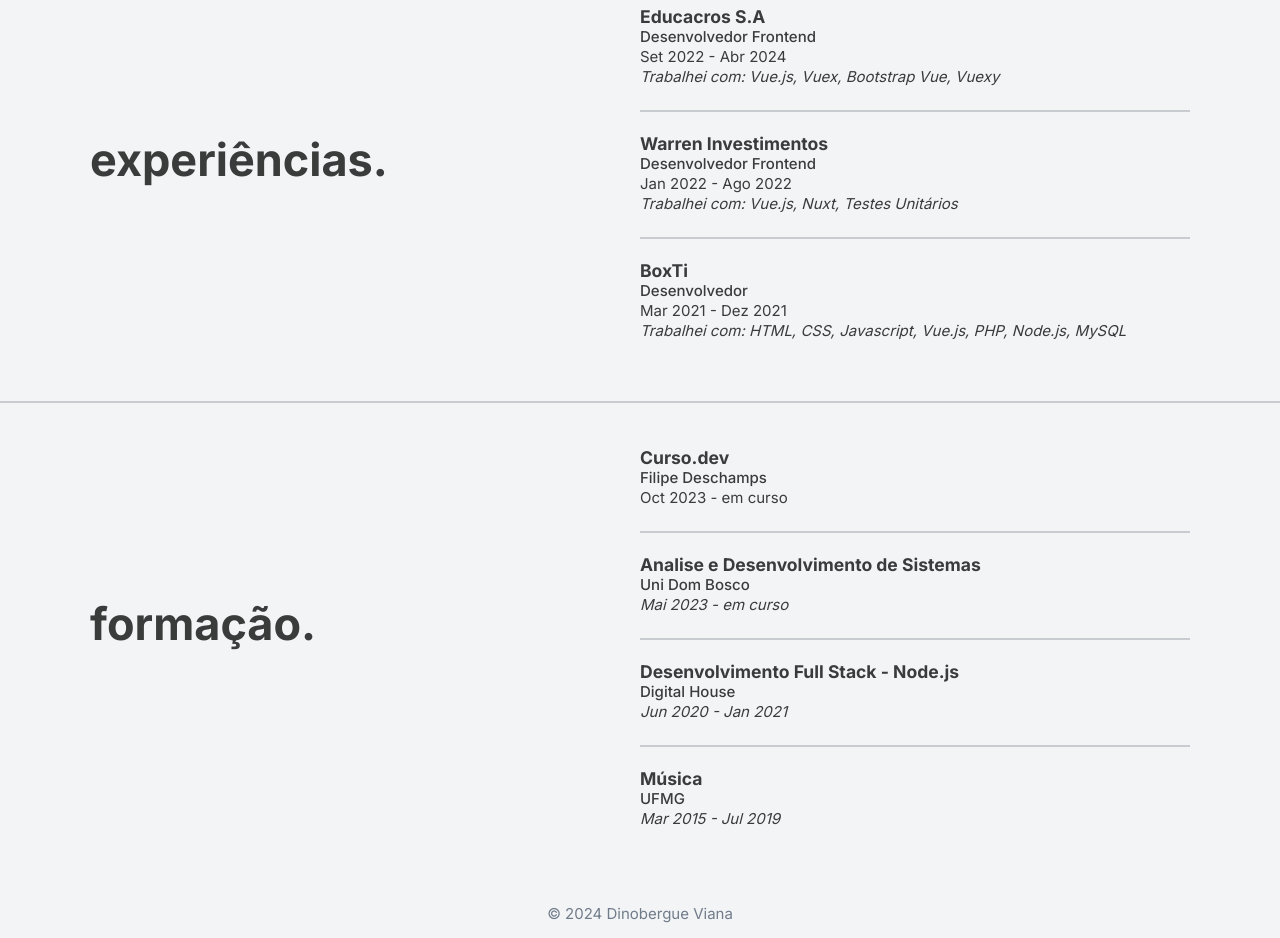
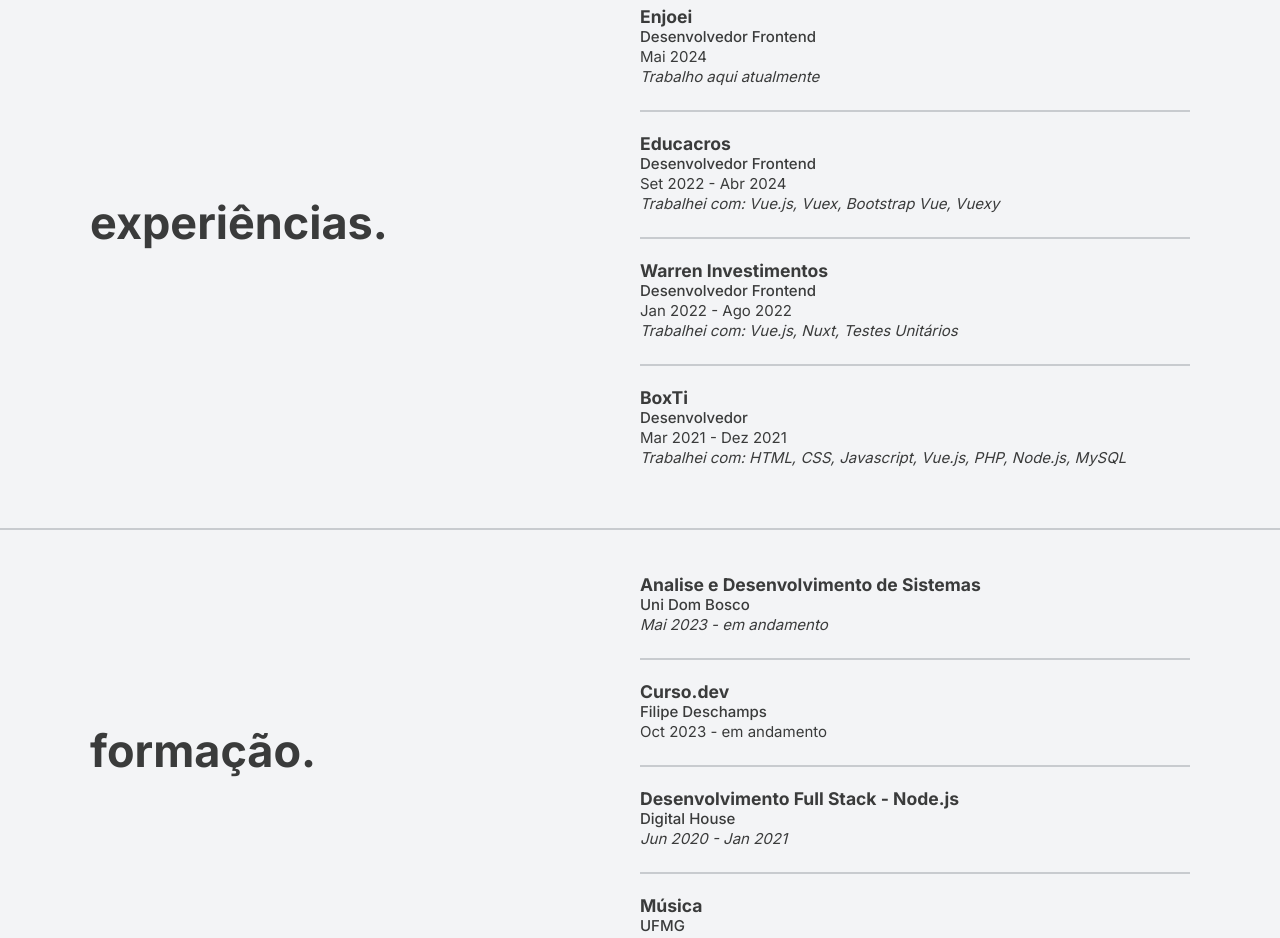
Before and after one commit to dinobergviana/meu-site, a Vue app: page / in a window 1280 px wide. Shown: the part 1640-2578 px from the top of the page. Built offline with nearby package versions, Linux system fonts and the light colour scheme.

Commit message:
changes text and experience elements position

```diff
--- a/src/components/education/Education.vue
+++ b/src/components/education/Education.vue
@@ -5,15 +5,15 @@
     </div>
     <div class="certificates-container">
       <div class="certificate-container">
-        <h3 class="certificate-name">Curso.dev</h3>
-        <p class="institution-name">Filipe Deschamps</p>
-        <p>Oct 2023 - em curso</p>
+        <h3 class="certificate-name">Analise e Desenvolvimento de Sistemas</h3>
+        <p class="institution-name">Uni Dom Bosco</p>
+        <i>Mai 2023 - em andamento</i>
       </div>
       <hr class="divider">
       <div class="certificate-container">
-        <h3 class="certificate-name">Analise e Desenvolvimento de Sistemas</h3>
-        <p class="institution-name">Uni Dom Bosco</p>
-        <i>Mai 2023 - em curso</i>
+        <h3 class="certificate-name">Curso.dev</h3>
+        <p class="institution-name">Filipe Deschamps</p>
+        <p>Oct 2023 - em andamento</p>
       </div>
       <hr class="divider">
       <div class="certificate-container">
--- a/src/components/experience/Experience.vue
+++ b/src/components/experience/Experience.vue
@@ -5,7 +5,14 @@
     </div>
     <div class="companies-container">
       <div class="company-container">
-        <h3 class="company-name">Educacros S.A</h3>
+        <h3 class="company-name">Enjoei</h3>
+        <p class="job-rule">Desenvolvedor Frontend</p>
+        <p>Mai 2024</p>
+        <i>Trabalho aqui atualmente</i>
+      </div>
+      <hr class="divider">
+      <div class="company-container">
+        <h3 class="company-name">Educacros</h3>
         <p class="job-rule">Desenvolvedor Frontend</p>
         <p>Set 2022 - Abr 2024</p>
         <i>Trabalhei com: Vue.js, Vuex, Bootstrap Vue, Vuexy</i>
```
